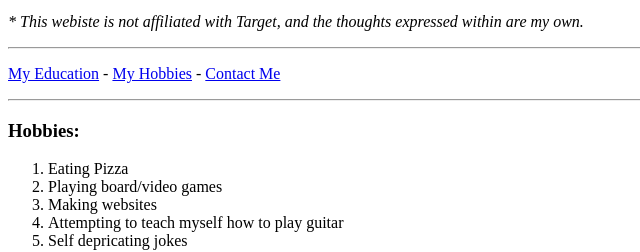
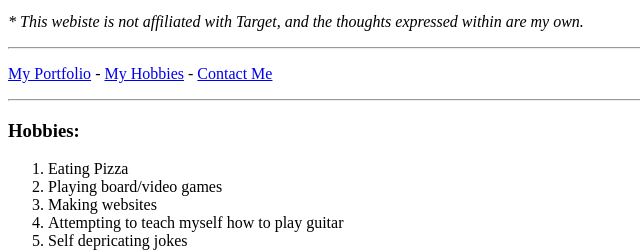
Before and after one commit to DHarlander/simple-portfolio, a plain HTML site: page hobbies.html in a window 1280 px wide. Shown: the part 257-509 px from the top of the page, 0-640 px from the left. Drawn offline with Linux system fonts and the light colour scheme.

Commit message:
Update hobbies.html

```diff
--- a/hobbies.html
+++ b/hobbies.html
@@ -20,7 +20,7 @@
         <p ><em>* This webiste is not affiliated with Target, and the thoughts expressed within are my own.</em></p>
 
         <hr>
-        <p><a href="index.html">My Education</a> - <a href="hobbies.html">My Hobbies</a> - <a href="contact.html">Contact Me</a></p>
+        <p><a href="index.html">My Portfolio</a> - <a href="hobbies.html">My Hobbies</a> - <a href="contact.html">Contact Me</a></p>
         <hr>
 
         <h3>Hobbies:</h3>
```
